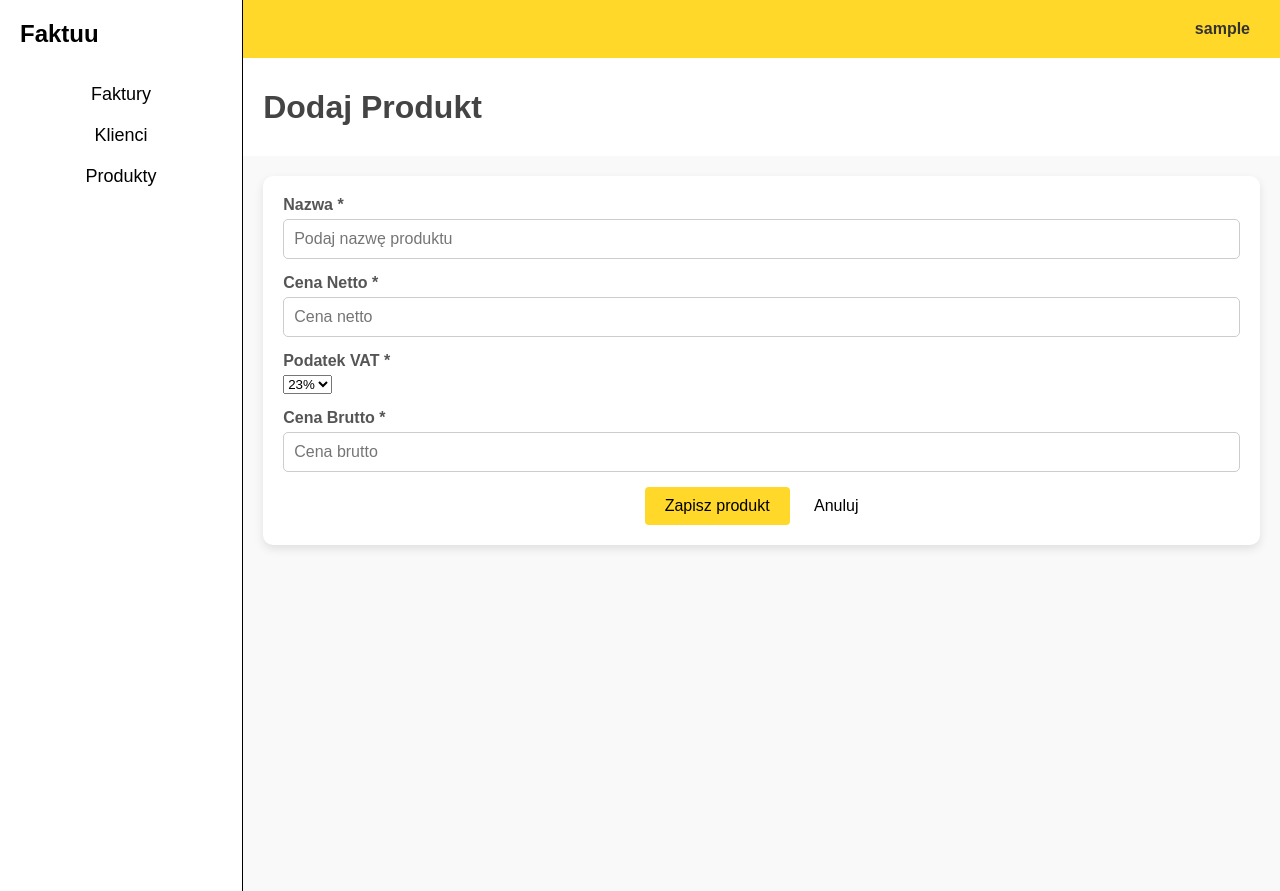
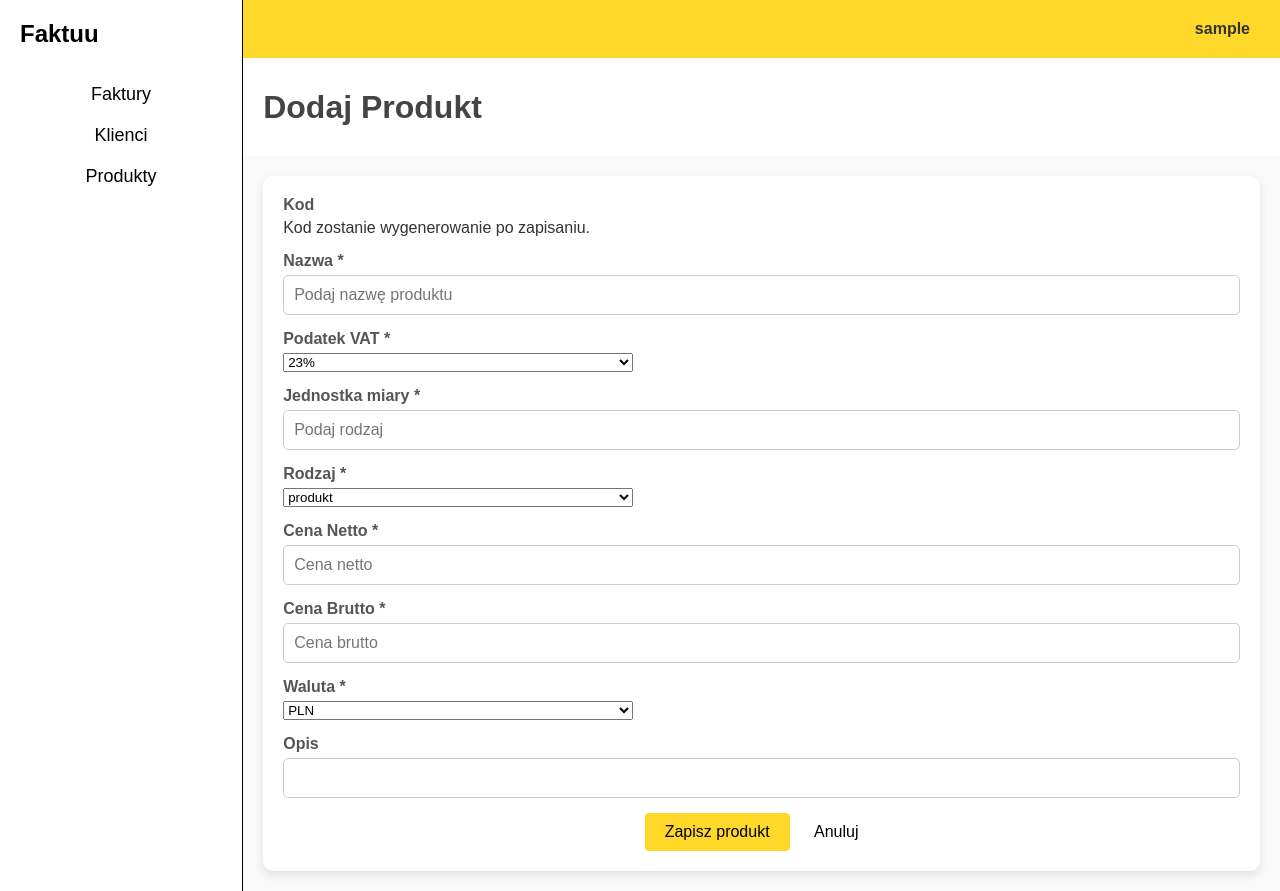
Before and after one commit to kopecdamian/faktuu, a Django app: page /invoices/products/create in a window 1280 px wide. Run offline with Django 5.2, Linux system fonts and the light colour scheme; the visitor is signed in with stand-in values (Sample User, id 1).

Commit message:
feat: Modify table Product and autogenerate product code, add new table ProductCounter, modify product form[#51]

```diff
--- a/faktuu/static/home/styles.css
+++ b/faktuu/static/home/styles.css
@@ -126,6 +126,7 @@ button.button {
     background-color: white;
     box-shadow: 0 4px 8px rgba(0, 0, 0, 0.1);
     border-radius: 8px;
+
 }
 
 .form-group {
--- a/invoices/admin.py
+++ b/invoices/admin.py
@@ -1,10 +1,11 @@
 from django.contrib import admin
 
 # Register your models here.
-from .models import Client, Product, Invoice, InvoiceCounter, InvoiceProduct
+from .models import Client, Product, Invoice, InvoiceCounter, InvoiceProduct, ProductCounter
 
 admin.site.register(Client)
 admin.site.register(Product)
 admin.site.register(Invoice)
 admin.site.register(InvoiceProduct)
 admin.site.register(InvoiceCounter)
+admin.site.register(ProductCounter)
--- a/invoices/forms.py
+++ b/invoices/forms.py
@@ -13,18 +13,28 @@ class ProductForm(forms.ModelForm):
             (0, 0),
         ]
         model = Product
-        fields = ['name', 'price_netto', 'tax', 'price_brutto']
+        fields = ['name', 'tax', 'measurement', 'type', 'price_netto', 'price_brutto', 'currency', 'desc']
         labels = {
             "name":  "Nazwa *",
+            "tax": "Podatek VAT *",
+            'measurement': 'Jednostka miary *',
+            'type': 'Rodzaj *',
             "price_netto": "Cena Netto *",
-            "tax": "Podatek VAT *",
             "price_brutto": "Cena Brutto *",
+            'currency': 'Waluta *',
+            'code': 'Kod *',
+            'desc': 'Opis'
         }
         widgets = {
             'name': forms.TextInput(attrs={'class': 'custom-input', 'placeholder': 'Podaj nazwę produktu'}),
+            'tax': forms.Select(attrs={'class': 'custom-select'}),
+            'measurement': forms.TextInput(attrs={'class': 'custom-input', 'placeholder': 'Podaj rodzaj'}),
+            'type': forms.Select(attrs={'class': 'custom-select'}),
             'price_netto': forms.TextInput(attrs={'class': 'custom-input', 'placeholder': 'Cena netto'}),
-            'tax': forms.Select(attrs={'class': 'form-control'}),
             'price_brutto': forms.TextInput(attrs={'class': 'custom-input', 'placeholder': 'Cena brutto'}),
+            'currency': forms.Select(attrs={'class': 'custom-select'}),
+            'code': forms.TextInput(attrs={'class': 'custom-input', 'placeholder': 'Kod zostanie wygenerowany automatycznie po zapisaniu.'}),
+            'desc': forms.TextInput(attrs={'class': 'custom-input'}),
         }
 
 class ClientForm(forms.ModelForm):
--- a/invoices/models.py
+++ b/invoices/models.py
@@ -31,15 +31,61 @@ class Product(models.Model):
         (4, '4%'),
         (0, '0%'),
     ]
+    VALUE_TYPE = [
+        ('service', 'usługa'),
+        ('product', 'produkt')
+    ]
+    VALUE_CURR = [
+        ('PLN','PLN'),
+        ('EUR','EUR')
+    ]
     name = models.CharField(max_length=255)
-    price_netto = models.DecimalField(max_digits=10, decimal_places=2)
     tax = models.IntegerField(
         choices=VALUE_TAX,
         default=23
     )
+    measurement = models.CharField(max_length=20)
+    type = models.CharField(
+        max_length=255,
+        choices=VALUE_TYPE,
+        default='product'
+    )
+    price_netto = models.DecimalField(max_digits=10, decimal_places=2)
     price_brutto = models.DecimalField(max_digits=10, decimal_places=2, blank=True, null=True)
+    currency = models.CharField(
+        max_length=3,
+        choices=VALUE_CURR,
+        default='PLN'
+    )
+    code = models.CharField(max_length=8, unique=True)
+    desc = models.CharField(max_length=255, blank=True, null=True)
     assigned_to = models.ForeignKey(customUser, on_delete=models.CASCADE)
     created_at = models.DateTimeField(auto_now_add=True)
+
+    def save(self, *args, user=None, **kwargs):
+        # if code is not defined
+        if not self.code:
+            # checking if exist a code number for the user
+            try:
+                old_product_code = ProductCounter.objects.get(user=user).highest_number
+            # if not, create new invoice number for the user in database
+            except ProductCounter.DoesNotExist:
+                new_product_code = "P-000001"
+                ProductCounter.objects.create(
+                    user = user,
+                    highest_number = new_product_code
+                )
+            # if exist, generate a higher product number
+            else:
+                product_prefix, product_number = old_product_code.split("-")
+                new_code = int(product_number) + 1
+                new_product_code = f"P-{new_code:06d}"
+            # save new product code in database
+            ProductCounter.objects.filter(user = user).update(highest_number=new_product_code)
+
+            self.code = new_product_code
+        super().save(*args, **kwargs)
+
     def __str__(self):
         return self.name
 
@@ -131,3 +177,10 @@ class InvoiceCounter(models.Model):
     highest_number = models.CharField(max_length=50)
     def __str__(self):
         return f"{self.user.username}: {self.highest_number}"
+
+# Table: Highest Product Number
+class ProductCounter(models.Model):
+    user = models.ForeignKey(customUser, on_delete=models.CASCADE)
+    highest_number = models.CharField(max_length=50)
+    def __str__(self):
+        return f"{self.user.username}: {self.highest_number}"
--- a/invoices/static/invoices/styles.css
+++ b/invoices/static/invoices/styles.css
@@ -405,3 +405,19 @@ button.btn-secondary:hover {
     border-color: rgb(255, 216, 41);
     outline: none;
 }
+
+.custom-select {
+  min-width: 350px;
+}
+
+.custom-select select {
+  appearance: none;
+  width: 100%;
+  font-size: 1.15rem;
+  padding: 0.675em 6em 0.675em 1em;
+  background-color: #fff;
+  border: 1px solid #caced1;
+  border-radius: 0.25rem;
+  color: #000;
+  cursor: pointer;
+}
--- a/invoices/templates/invoices/productForm.html
+++ b/invoices/templates/invoices/productForm.html
@@ -8,8 +8,31 @@
         <form method="post" class="form-container">
             {% csrf_token %}
             <div class="form-group">
+                <label for="">Kod</label>
+                {% if product.code %}
+                {{product.code}}
+                {% else %}
+                Kod zostanie wygenerowanie po zapisaniu.
+                {% endif %}
+            </div>
+            <div class="form-group">
                 <label for="{{ form.name.id_for_label }}">{{ form.name.label }}</label>
                 {{ form.name }}
+            </div>
+
+            <div class="form-group">
+                <label for="{{ form.tax.id_for_label }}">{{ form.tax.label }}</label>
+                {{ form.tax }}
+            </div>
+
+            <div class="form-group">
+                <label for="{{ form.measurement.id_for_label }}">{{ form.measurement.label }}</label>
+                {{ form.measurement }}
+            </div>
+
+            <div class="form-group">
+                <label for="{{ form.type.id_for_label }}">{{ form.type.label }}</label>
+                {{ form.type }}
             </div>
 
             <div class="form-group">
@@ -18,13 +41,18 @@
             </div>
 
             <div class="form-group">
-                <label for="{{ form.tax.id_for_label }}">{{ form.tax.label }}</label>
-                {{ form.tax }}
+                <label for="{{ form.price_brutto.id_for_label }}">{{ form.price_brutto.label }}</label>
+                {{ form.price_brutto }}
             </div>
 
             <div class="form-group">
-                <label for="{{ form.price_brutto.id_for_label }}">{{ form.price_brutto.label }}</label>
-                {{ form.price_brutto }}
+                <label for="{{ form.currency.id_for_label }}">{{ form.currency.label }}</label>
+                {{ form.currency }}
+            </div>
+
+            <div class="form-group">
+                <label for="{{ form.desc.id_for_label }}">{{ form.desc.label }}</label>
+                {{ form.desc }}
             </div>
 
             <button type="submit" class="btn btn-primary">Zapisz produkt</button>
--- a/invoices/views.py
+++ b/invoices/views.py
@@ -33,7 +33,6 @@ def invoiceCreate(request):
             invoice.total_vat = request.POST.get('totalVat')
             invoice.total_brutto = request.POST.get('totalBrutto')
             invoice.assigned_to = request.user
-            print(request.user)
             invoice.save(user=request.user)
             productsName = request.POST.getlist("productName[]")
             productsPrice = request.POST.getlist("productPrice[]")
@@ -272,8 +271,9 @@ def productForm(request):
         if form.is_valid():
             product = form.save(commit=False)
             product.assigned_to = request.user
-            product = form.save()
-            form.save()
+            product.save(user=request.user)
+            # product = form.save(user=request.user)
+            # form.save()
             return HttpResponseRedirect(reverse("invoices:products"))
     else:
         form = ProductForm()
@@ -294,7 +294,7 @@ def productDetail(request, product_id):
                 return HttpResponseRedirect(reverse("invoices:products"))
         else:
             form = ProductForm(instance=product)
-        return render(request, "invoices/productDetail.html", {"form": form, "product":product})
+        return render(request, "invoices/productForm.html", {"form": form, "product":product})
 
 # Delete Product
 @login_required()
```
Also changed, not shown: invoices/templates/invoices/productDetail.html (deleted, +0 -81 lines).
